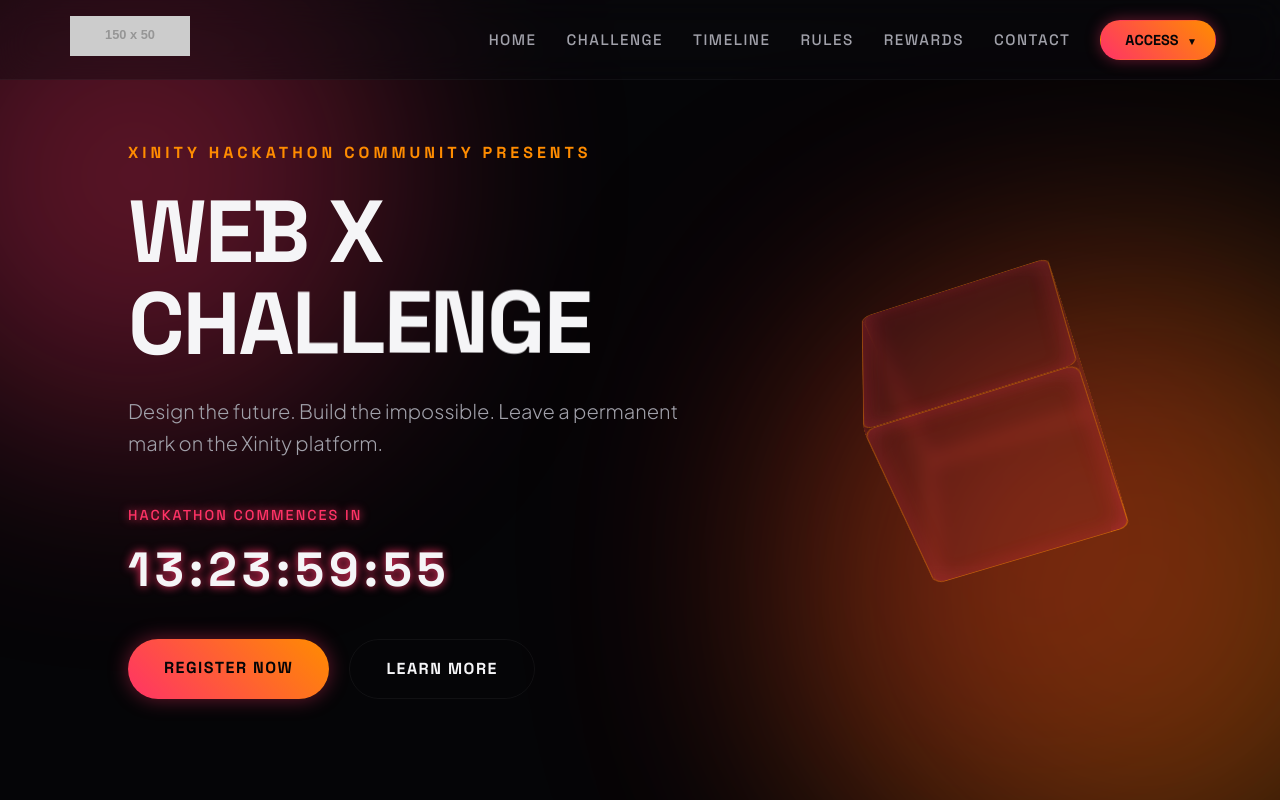
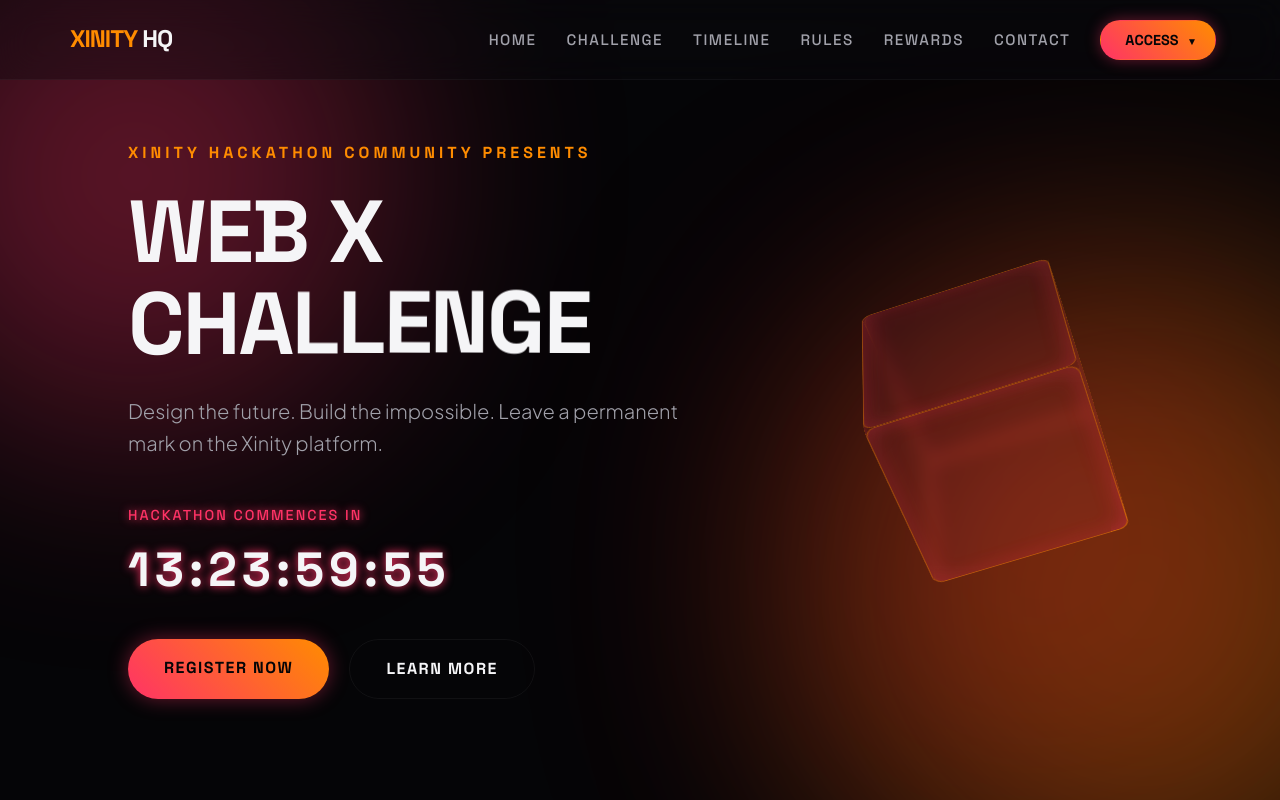
Before and after one commit to nabi356/xinity-, a website: page public/index.html in a window 1280 px wide. Shown: the top 800 px of the page. Drawn offline with Linux system fonts and the light colour scheme; placeholder pictures from the web are drawn by us.

Commit message:
style: remove placeholder logo upload ui on homepage

```diff
--- a/public/index.html
+++ b/public/index.html
@@ -40,11 +40,12 @@
 
     <!-- Navigation Overlay -->
     <nav class="glass-nav">
-        <!-- Logo Upload Feature: Clicking this allows user to upload their own logo to display here -->
-        <div class="logo-container" id="logoUploadTrigger" title="Click to upload your custom logo">
-            <input type="file" id="logoInput" accept="image/png, image/jpeg, image/svg+xml" style="display: none;">
-            <img id="customLogo" src="https://via.placeholder.com/150x50/1c1c1f/00f0ff?text=UPLOAD+LOGO"
-                alt="Brand Logo">
+        <div class="logo-container">
+            <a href="/" style="text-decoration: none; display: flex; align-items: center; gap: 15px;">
+                <div style="font-family: var(--font-heading); color: var(--text-primary); font-size: 1.5rem; font-weight: bold; letter-spacing: -1px;">
+                    <span style="color: var(--neon-secondary);">XINITY</span> HQ
+                </div>
+            </a>
         </div>
 
         <ul class="nav-links">
```
